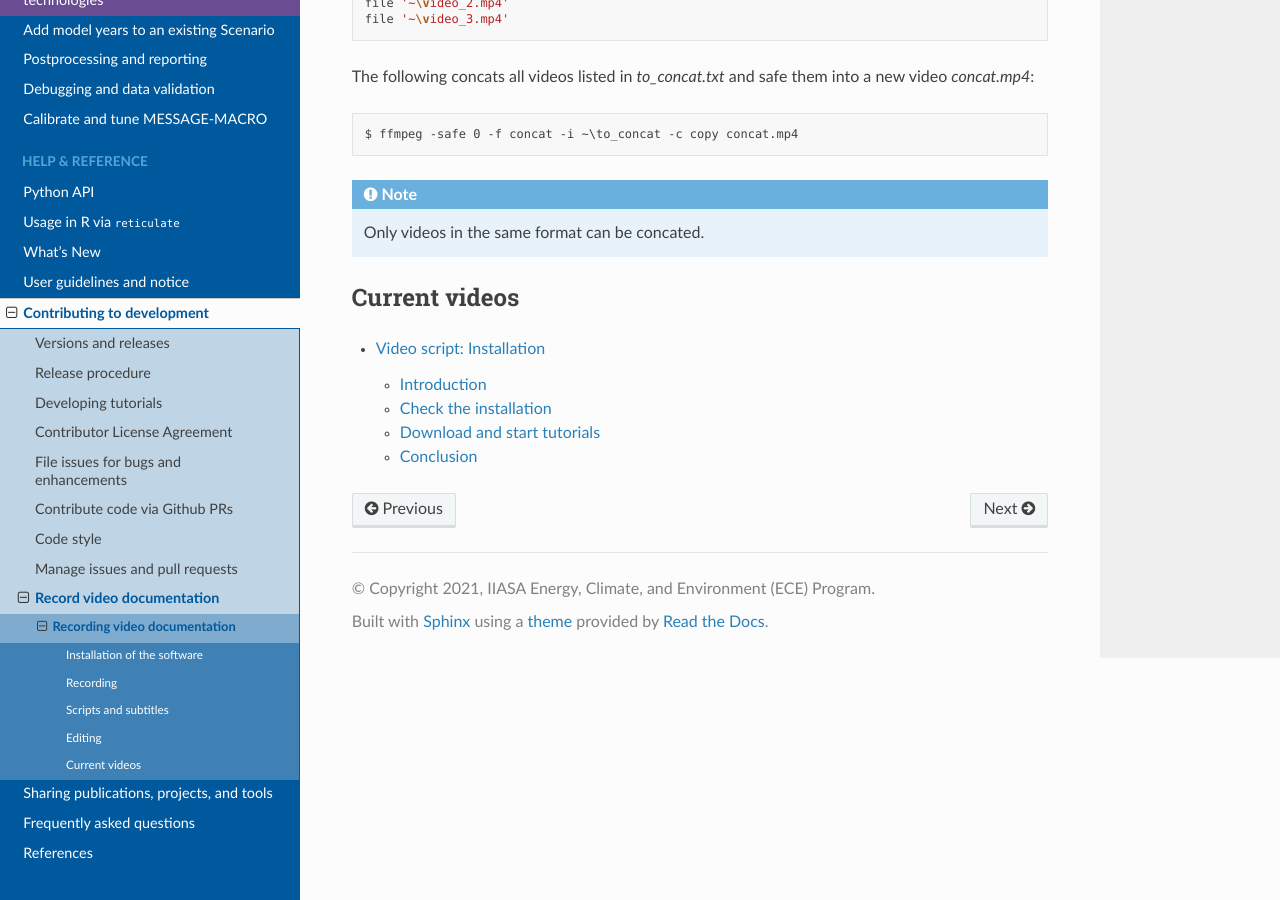
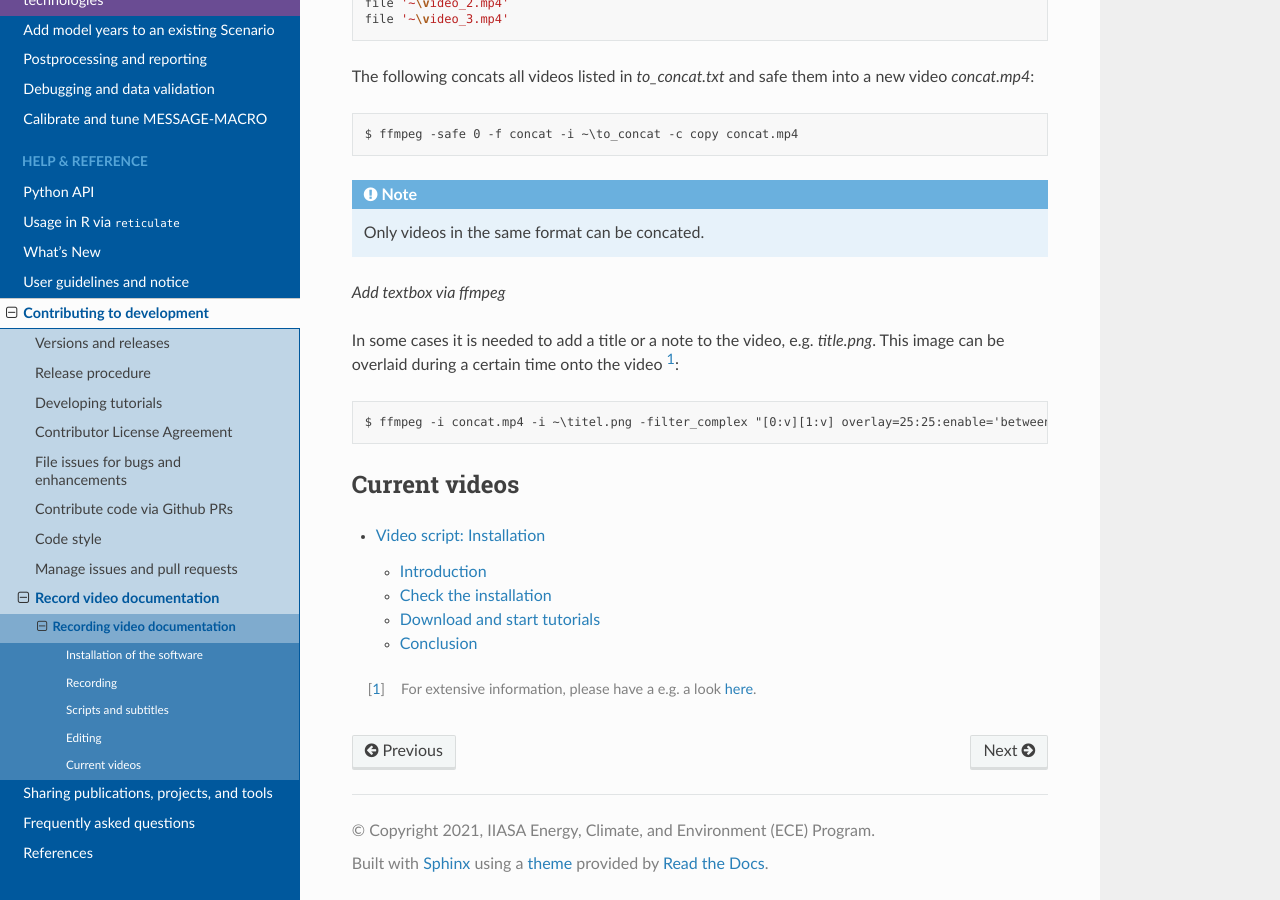
Before and after one commit to iiasa/message_ix, a Sphinx documentation site: the page built from doc/video/recording.rst, in a window 1280 px wide and 900 px high, scrolled down 1540 px. Built offline with Sphinx 7.4.7 and the Read the Docs theme 2.0.0, drawn with Linux system fonts in a browser that asks for light colours; pages that are not in the unit, such as notebooks, are missing from menus.

Commit message:
Add documentation on adding textbox to video

```diff
--- a/doc/video/recording.rst
+++ b/doc/video/recording.rst
@@ -58,6 +58,13 @@
 .. note::
    Only videos in the same format can be concated.
 
+*Add textbox via ffmpeg*
+
+In some cases it is needed to add a title or a note to the video, e.g. *title.png*.
+This image can be overlaid during a certain time onto the video [1]_::
+
+    $ ffmpeg -i concat.mp4 -i ~\titel.png -filter_complex "[0:v][1:v] overlay=25:25:enable='between(t,0,20)'" -pix_fmt yuv420p -c:a copy concat-w-title.mp4
+
 
 Current videos
 ==============
@@ -65,3 +72,5 @@
 .. toctree::
 
    install
+
+.. [1]  For extensive information, please have a e.g. a look `here <https://video.stackexchange.com/questions/12105/add-an-image-overlay-in-front-of-video-using-ffmpeg>`_.
```
